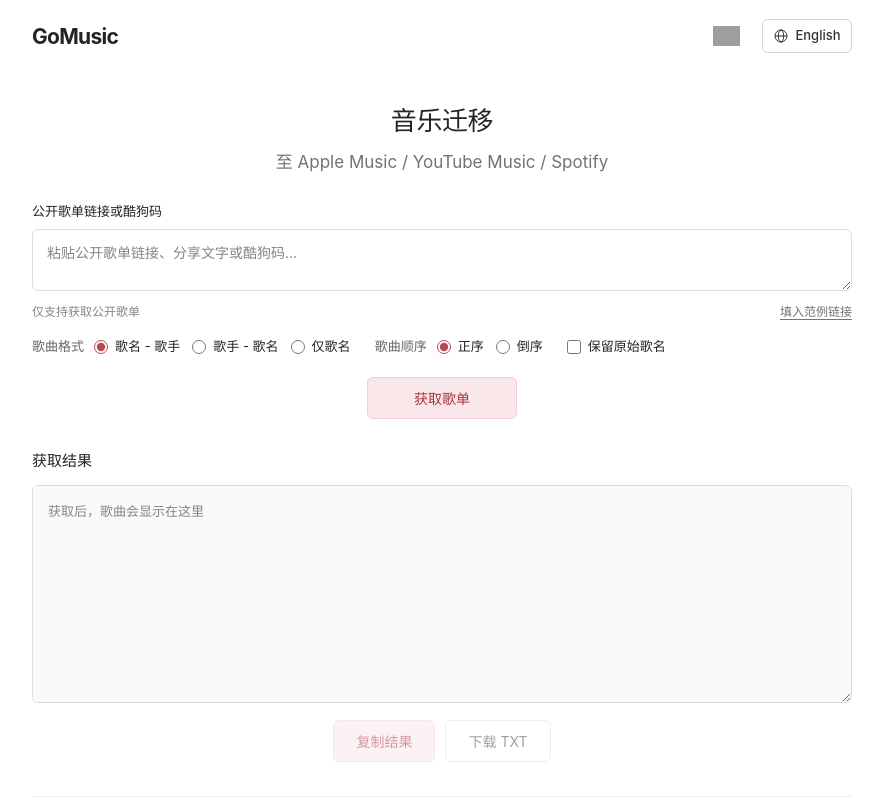
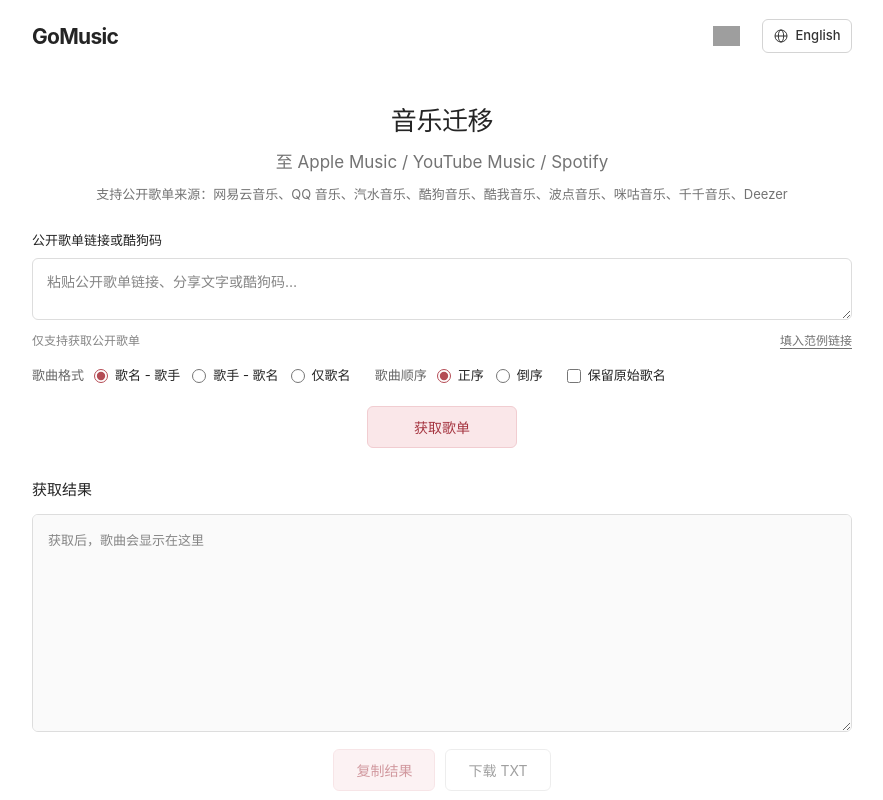
Before and after one commit to Bistutu/GoMusic, a Vue app in the folder static/: page / in a window 1280 px wide. Shown: the top 800 px of the page, without its empty margins (198-1081 px from the left). Built offline with nearby package versions, Linux system fonts and the light colour scheme; grey boxes are pictures that could not be loaded.

Commit message:
feat: show supported playlist sources on homepage

```diff
--- a/static/src/App.vue
+++ b/static/src/App.vue
@@ -110,6 +110,7 @@ const errorMessage = computed(() => {
           >
         </h1>
         <p>{{ t.subtitle }}</p>
+        <p class="supported-sources">{{ t.sources }}</p>
       </div>
       <PlaylistForm
         v-model="link"
--- a/static/src/i18n.ts
+++ b/static/src/i18n.ts
@@ -16,6 +16,8 @@ const zh = {
   guide: "使用指南",
   language: "Switch to English",
   subtitle: "至 Apple Music / YouTube Music / Spotify",
+  sources:
+    "支持公开歌单来源：网易云音乐、QQ 音乐、汽水音乐、酷狗音乐、酷我音乐、波点音乐、咪咕音乐、千千音乐、Deezer",
   netease: "网易云音乐",
   qq: "QQ 音乐",
   qishui: "汽水音乐",
@@ -104,6 +106,8 @@ const en: Record<keyof typeof zh, string> = {
   guide: "How it works",
   language: "切换到中文",
   subtitle: "To Apple Music / YouTube Music / Spotify",
+  sources:
+    "Public playlist sources: NetEase Cloud Music, QQ Music, Qishui, Kugou, Kuwo, Bodian, Migu, Qianqian and Deezer",
   netease: "NetEase",
   qq: "QQ Music",
   qishui: "Qishui",
--- a/static/src/style.css
+++ b/static/src/style.css
@@ -124,6 +124,12 @@ h1 {
   color: #737373;
   line-height: 1.6;
   margin: 0;
+}
+.page-intro .supported-sources {
+  max-width: 740px;
+  margin: 7px auto 0;
+  font-size: 13px;
+  line-height: 1.7;
 }
 .input-label {
   display: block;
```
